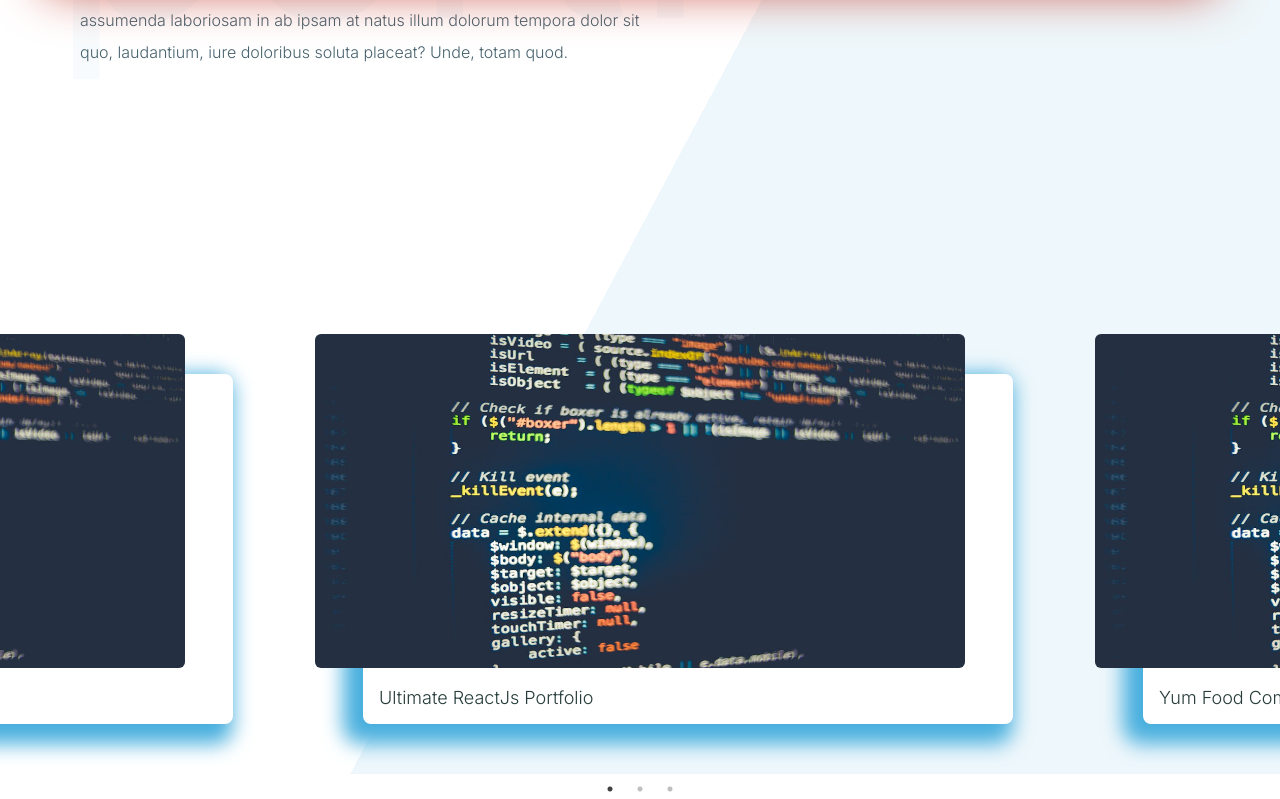
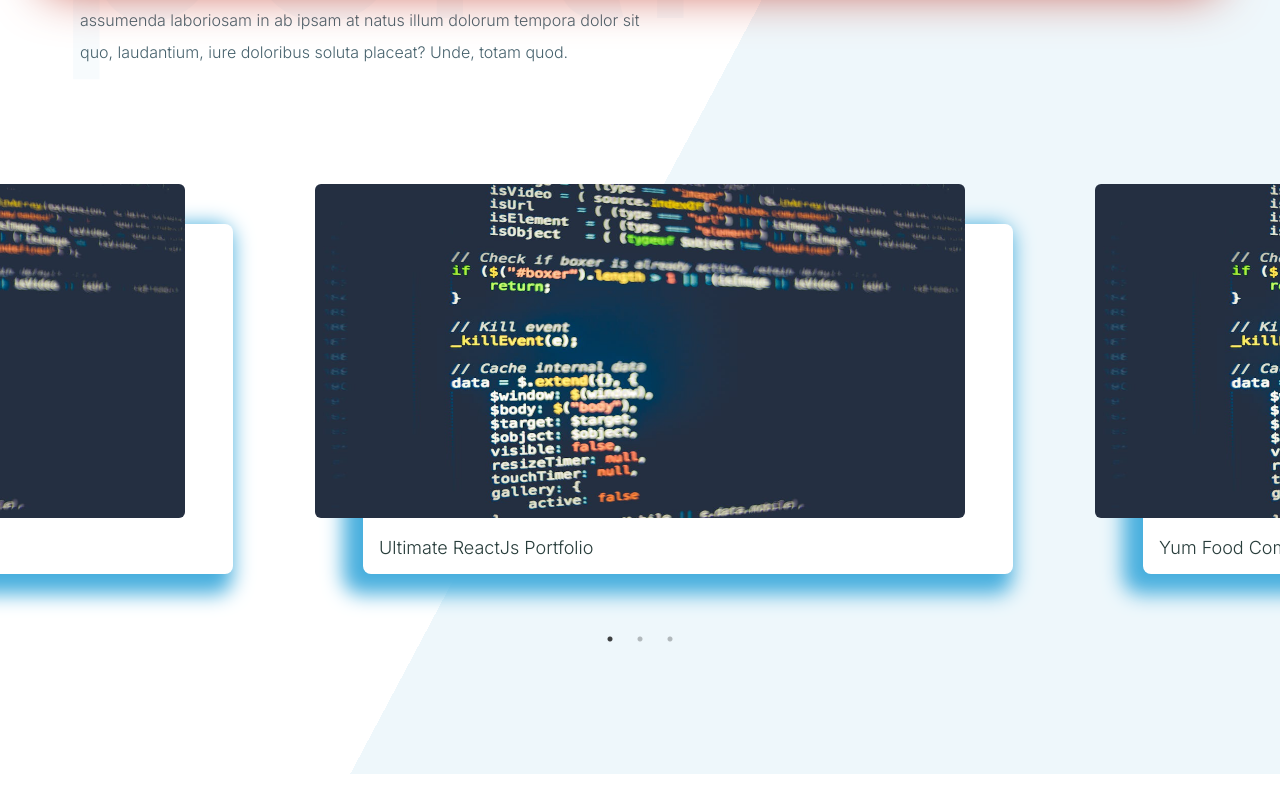
Before and after one commit to misiek869/portfolio, a Next.js app: page / in a window 1280 px wide. Shown: the part 1126-1925 px from the top of the page. After the commit the page ends 1900 px from the top, so only its background shows below. Built offline with nearby package versions, Linux system fonts and the light colour scheme.

Commit message:
add style to MySider

```diff
--- a/src/app/page.tsx
+++ b/src/app/page.tsx
@@ -32,7 +32,7 @@ export default function HomePage() {
 						</p>
 					</div>
 				</div>
-				<div className=''>
+				<div style={{ transform: 'translate(0px,-150px)' }}>
 					<MySlider />
 				</div>
 			</div>
```
